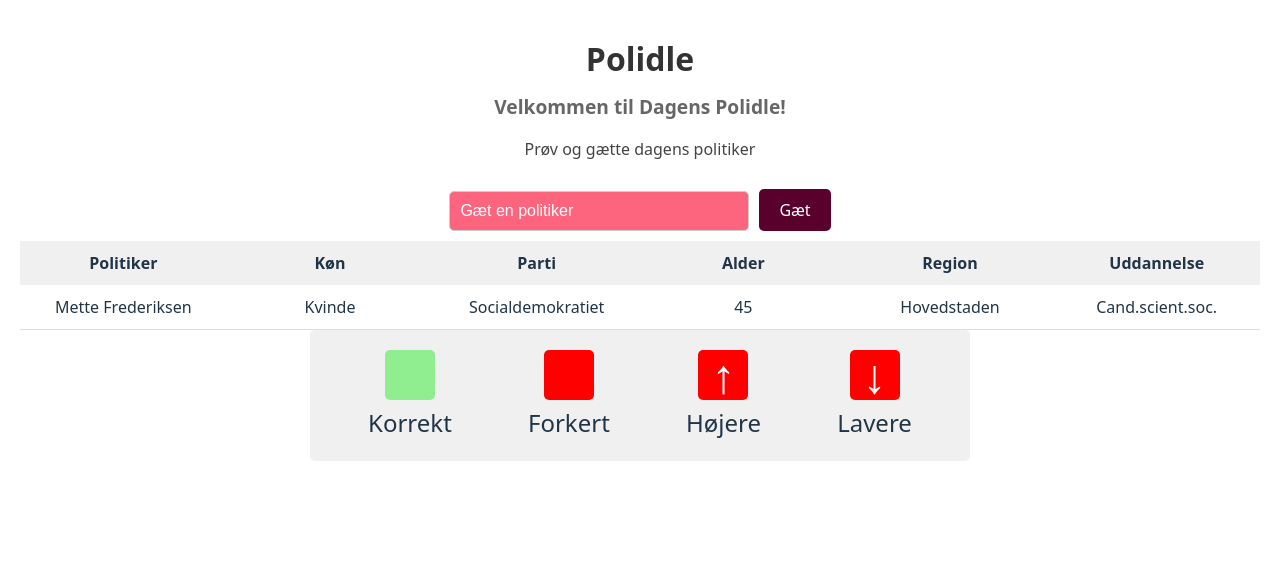
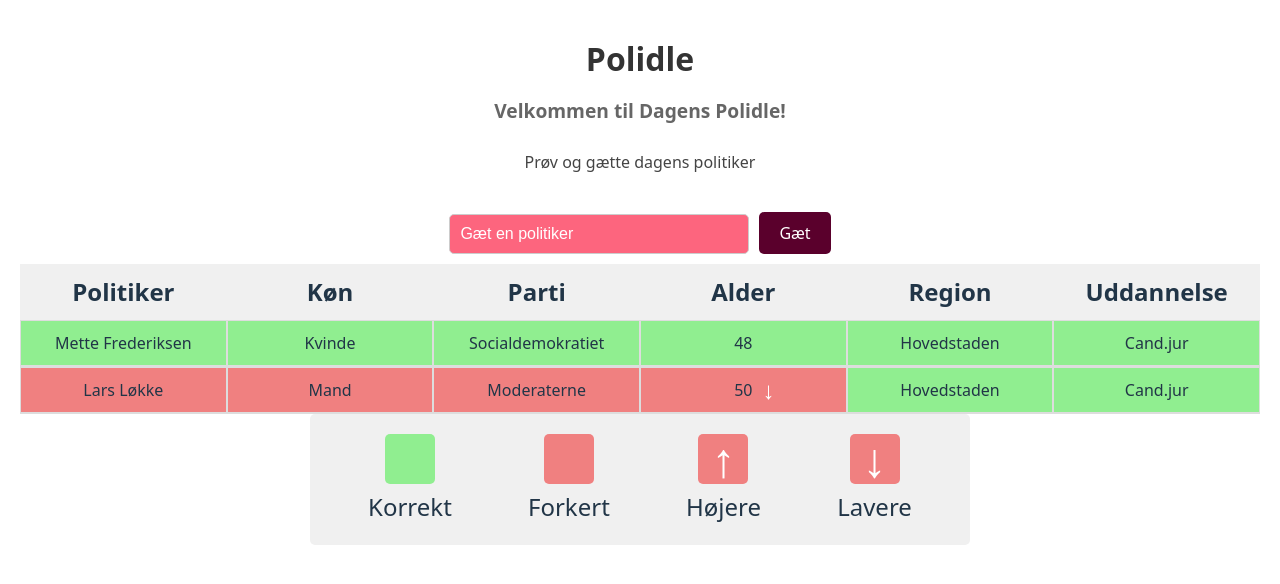
Before and after one commit to PRJ4SW4/LearningEnv, a React (Vite) app in the folder borgertinget-learning-env/: page /Polidle in a window 1280 px wide. Shown: the top 584 px of the page. Built offline with nearby package versions, Linux system fonts and the light colour scheme.

Commit message:
feat: GuessList & GuessItem - Tilføjet listen med kategorier og de items som vil blive indsat

```diff
--- a/borgertinget-learning-env/src/Pages/Polidle/Polidle.module.css
+++ b/borgertinget-learning-env/src/Pages/Polidle/Polidle.module.css
@@ -1,22 +1,34 @@
 .container {
-  text-align: center; /* Centraliserer teksten */
-  padding: 20px; /* Tilføjer lidt padding for at give plads omkring indholdet */
+  text-align: center;
+  padding: 20px;
 }
 
 .heading {
-  color: #333; /* Eksempel på farve */
-  font-size: 2em; /* Eksempel på skriftstørrelse */
-  margin-bottom: 10px; /* Tilføjer margin under overskriften */
+  color: #333;
+  font-size: 2em;
+  margin-bottom: 20px; /* Øget margin */
 }
 
 .subheading {
-  color: #666; /* Eksempel på farve */
-  font-size: 1.2em; /* Eksempel på skriftstørrelse */
-  margin-bottom: 15px; /* Tilføjer margin under underoverskriften */
+  color: #666;
+  font-size: 1.2em;
+  margin-bottom: 25px; /* Øget margin */
 }
 
 .paragraph {
-  color: #444; /* Eksempel på farve */
-  font-size: 1em; /* Eksempel på skriftstørrelse */
-  margin-bottom: 20px; /* Tilføjer margin under afsnittet */
+  color: #444;
+  font-size: 1em;
+  margin-bottom: 30px; /* Øget margin */
 }
+
+.input {
+  margin-bottom: 30px; /* Tilføjet margin */
+}
+
+.guessList {
+  margin: 40px 0;
+}
+
+.infobox {
+  margin-top: 60px; /* Ændret til margin-top */
+}
--- a/borgertinget-learning-env/src/Pages/Polidle/Polidle.tsx
+++ b/borgertinget-learning-env/src/Pages/Polidle/Polidle.tsx
@@ -10,12 +10,29 @@
       politikker: "Mette Frederiksen",
       køn: "Kvinde",
       parti: "Socialdemokratiet",
-      alder: 45,
+      alder: 48,
       region: "Hovedstaden",
-      uddannelse: "Cand.scient.soc.",
+      uddannelse: "Cand.jur",
+    },
+    {
+      politikker: "Lars Løkke",
+      køn: "Mand",
+      parti: "Moderaterne",
+      alder: 50,
+      region: "Hovedstaden",
+      uddannelse: "Cand.jur",
     },
     // ... flere gæt ...
   ]);
+
+  const correctAnswers = {
+    politikker: "Mette Frederiksen",
+    køn: "Kvinde",
+    parti: "Socialdemokratiet",
+    alder: 48,
+    region: "Hovedstaden",
+    uddannelse: "Cand.jur",
+  };
 
   const handleGuess = (guess: any) => {
     setGuesses([...guesses, guess]);
@@ -27,8 +44,7 @@
       <h2 className={styles.subheading}>Velkommen til Dagens Polidle!</h2>
       <p className={styles.paragraph}>Prøv og gætte dagens politiker</p>
       <Input onGuess={handleGuess} />
-      <GuessList guesses={guesses} />
-
+      <GuessList guesses={guesses} correctAnswers={correctAnswers} />
       <Infobox />
     </div>
   );
--- a/borgertinget-learning-env/src/components/Polidle/GuessList/GuessItem.css
+++ b/borgertinget-learning-env/src/components/Polidle/GuessList/GuessItem.css
@@ -5,6 +5,26 @@
 
 .guess-data {
   flex: 1;
-  padding: 10px;
+  padding: 10px; /* Øget padding */
   text-align: center;
+  font-size: 1em;
+  border: 1px solid #ddd;
+  position: relative;
 }
+
+.correct {
+  background-color: lightgreen;
+}
+
+.incorrect {
+  background-color: lightcoral;
+}
+
+.arrow {
+  position: absolute;
+  font-size: 1.5em;
+  color: white;
+  top: 50%;
+  transform: translateY(-50%);
+  margin-left: 10px; /* Tilføjet margin */
+}
--- a/borgertinget-learning-env/src/components/Polidle/GuessList/GuessItem.tsx
+++ b/borgertinget-learning-env/src/components/Polidle/GuessList/GuessItem.tsx
@@ -12,17 +12,62 @@
 
 interface GuessItemProps {
   guess: Guess;
+  isCorrect: {
+    politikker: boolean;
+    køn: boolean;
+    parti: boolean;
+    alder: boolean;
+    region: boolean;
+    uddannelse: boolean;
+  };
+  ageDifference: number;
 }
 
-const GuessItem: React.FC<GuessItemProps> = ({ guess }) => {
+const GuessItem: React.FC<GuessItemProps> = ({
+  guess,
+  isCorrect,
+  ageDifference,
+}) => {
   return (
     <div className="guess-item">
-      <div className="guess-data">{guess.politikker}</div>
-      <div className="guess-data">{guess.køn}</div>
-      <div className="guess-data">{guess.parti}</div>
-      <div className="guess-data">{guess.alder}</div>
-      <div className="guess-data">{guess.region}</div>
-      <div className="guess-data">{guess.uddannelse}</div>
+      <div
+        className={`guess-data ${
+          isCorrect.politikker ? "correct" : "incorrect"
+        }`}
+      >
+        {guess.politikker}
+      </div>
+      <div className={`guess-data ${isCorrect.køn ? "correct" : "incorrect"}`}>
+        {guess.køn}
+      </div>
+      <div
+        className={`guess-data ${isCorrect.parti ? "correct" : "incorrect"}`}
+      >
+        {guess.parti}
+      </div>
+      <div
+        className={`guess-data ${isCorrect.alder ? "correct" : "incorrect"}`}
+      >
+        {guess.alder}
+        {!isCorrect.alder && ageDifference > 0 && (
+          <span className="arrow">&#8595;</span>
+        )}
+        {!isCorrect.alder && ageDifference < 0 && (
+          <span className="arrow">&#8593;</span>
+        )}
+      </div>
+      <div
+        className={`guess-data ${isCorrect.region ? "correct" : "incorrect"}`}
+      >
+        {guess.region}
+      </div>
+      <div
+        className={`guess-data ${
+          isCorrect.uddannelse ? "correct" : "incorrect"
+        }`}
+      >
+        {guess.uddannelse}
+      </div>
     </div>
   );
 };
--- a/borgertinget-learning-env/src/components/Polidle/GuessList/GuessList.css
+++ b/borgertinget-learning-env/src/components/Polidle/GuessList/GuessList.css
@@ -1,5 +1,4 @@
 .guess-list {
-  width: 100%;
   border-collapse: collapse;
 }
 
@@ -10,7 +9,8 @@
 
 .category {
   flex: 1;
-  padding: 10px;
+  padding: 10px; /* Øget padding */
   text-align: center;
   font-weight: bold;
+  font-size: 1.5em;
 }
--- a/borgertinget-learning-env/src/components/Polidle/GuessList/GuessList.tsx
+++ b/borgertinget-learning-env/src/components/Polidle/GuessList/GuessList.tsx
@@ -13,9 +13,10 @@
 
 interface GuessListProps {
   guesses: Guess[];
+  correctAnswers: Guess;
 }
 
-const GuessList: React.FC<GuessListProps> = ({ guesses }) => {
+const GuessList: React.FC<GuessListProps> = ({ guesses, correctAnswers }) => {
   return (
     <div className="guess-list">
       <div className="header">
@@ -27,7 +28,19 @@
         <div className="category">Uddannelse</div>
       </div>
       {guesses.map((guess, index) => (
-        <GuessItem key={index} guess={guess} />
+        <GuessItem
+          key={index}
+          guess={guess}
+          isCorrect={{
+            politikker: guess.politikker === correctAnswers.politikker,
+            køn: guess.køn === correctAnswers.køn,
+            parti: guess.parti === correctAnswers.parti,
+            alder: guess.alder === correctAnswers.alder,
+            region: guess.region === correctAnswers.region,
+            uddannelse: guess.uddannelse === correctAnswers.uddannelse,
+          }}
+          ageDifference={guess.alder - correctAnswers.alder}
+        />
       ))}
     </div>
   );
--- a/borgertinget-learning-env/src/components/Polidle/Infobox/Infobox.css
+++ b/borgertinget-learning-env/src/components/Polidle/Infobox/Infobox.css
@@ -35,11 +35,11 @@
 }
 
 .forkert {
-  background-color: red;
+  background-color: lightcoral;
 }
 
 .hoejere {
-  background-color: red;
+  background-color: lightcoral;
   color: white;
   position: relative;
 }
@@ -54,7 +54,7 @@
 }
 
 .lavere {
-  background-color: red;
+  background-color: lightcoral;
   color: white;
   position: relative;
 }
```
